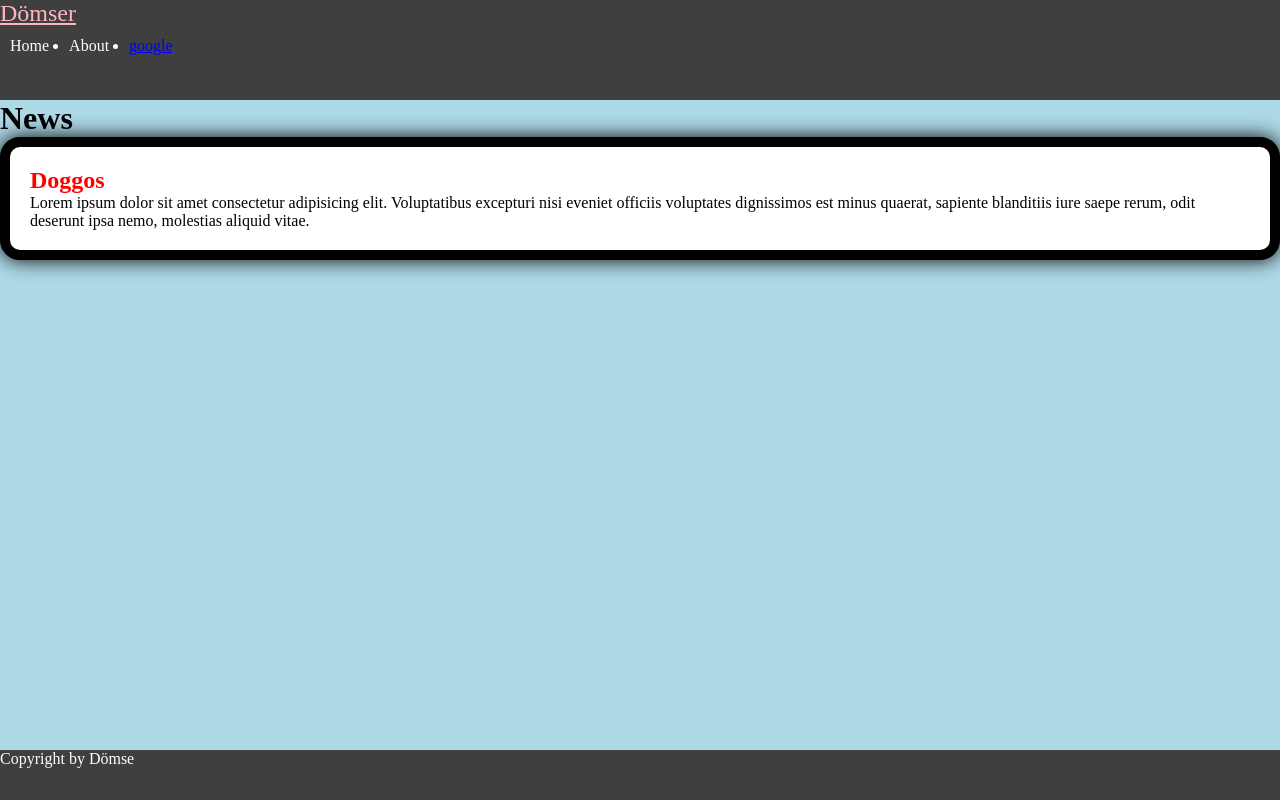
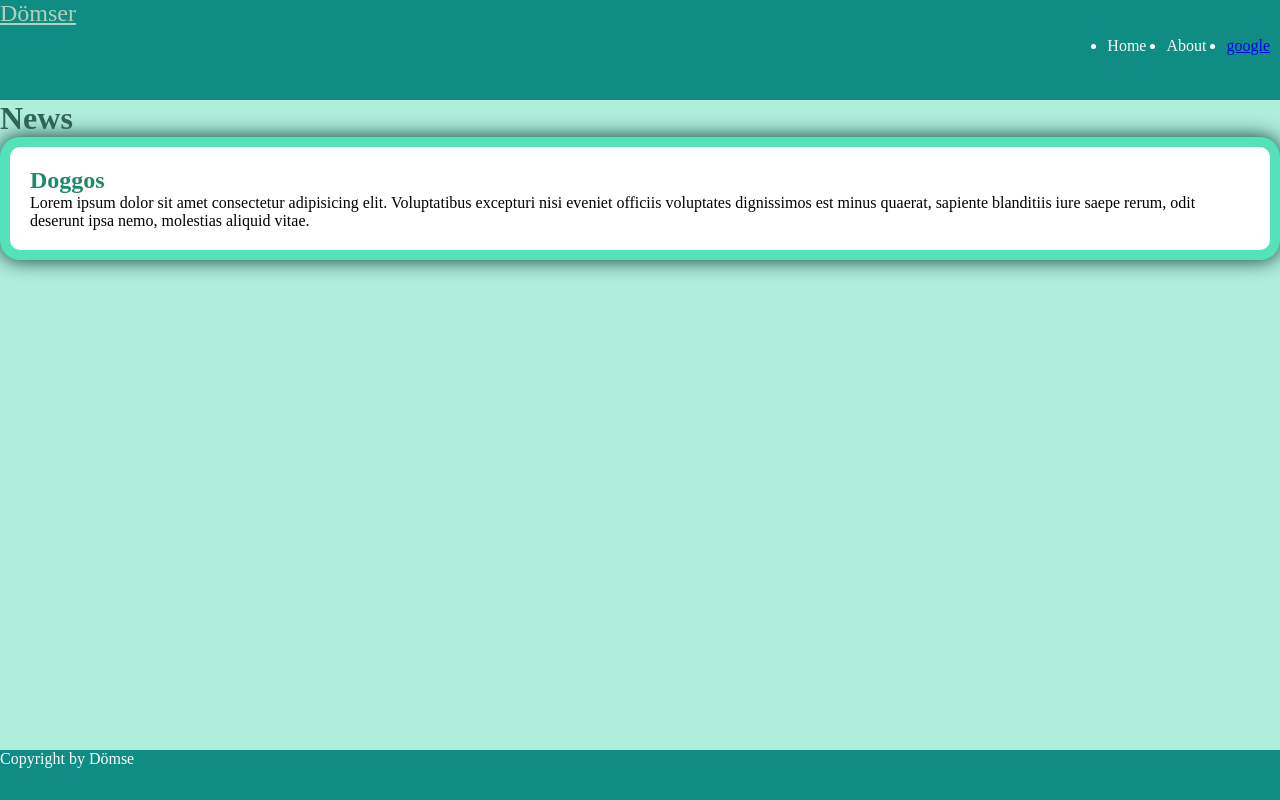
Before and after one commit to Mersag/css-structure, a plain HTML site: page index.html in a window 1280 px wide. Drawn offline with Linux system fonts and the light colour scheme.

Commit message:
practice and add some css

```diff
--- a/base.css
+++ b/base.css
@@ -8,7 +8,7 @@
   --header-height: 100px;
   --footer-height: 50px;
 
-  --primary-color: #3f3f3f;
+  --primary-color: #0f8d85;
   --primary-contrast-color: white;
   --card-border-radius: 20px;
 }
--- a/components/article.css
+++ b/components/article.css
@@ -1,12 +1,16 @@
 .article {
-  border: 10px solid black;
+  border: 10px solid rgba(14, 215, 158, 0.708);
   padding: 20px;
-  box-shadow: 0 0 20px 0 black;
+  box-shadow: 0 0 20px 0 rgb(4, 50, 50);
   background: white;
   border-radius: var(--card-border-radius);
   width: 100%;
 }
 
 .article__headline {
-  color: red;
+  color: rgb(31, 137, 105);
 }
+
+h1 {
+  color: rgb(49, 100, 84);
+}
--- a/components/header.css
+++ b/components/header.css
@@ -5,12 +5,13 @@
 }
 
 .header__headline {
-  color: lightpink;
+  color: rgb(178, 208, 190);
   font-size: 1.5rem;
 }
 
 .header__navlist {
   display: flex;
+  justify-content: flex-end;
   flex-direction: row;
 }
 
--- a/components/main.css
+++ b/components/main.css
@@ -1,6 +1,6 @@
 @import "./article.css";
 
 .main {
-  background: lightblue;
+  background: rgb(175, 238, 219);
   min-height: calc(100vh - var(--header-height) - var(--footer-height));
 }
```
Also changed, not shown: components/text.css (added).
